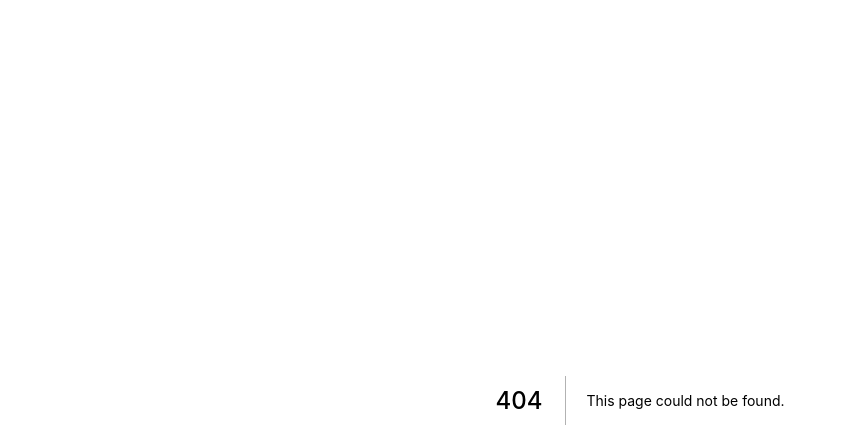
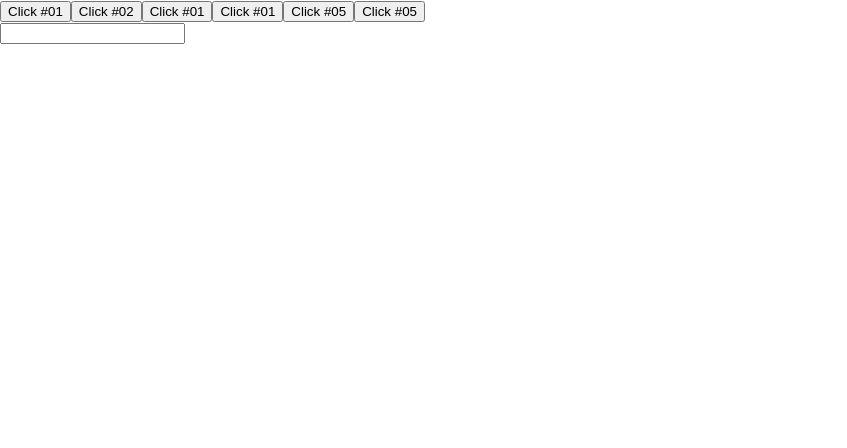
Before and after one commit to diegowinter/curso-next.js-react, a Next.js app in the folder exercicios/: page /basicos/botao in a window 1280 px wide. Before the commit this address had no page. Shown: the top 448 px of the page, without its empty margins (0-847 px from the left). Built offline with nearby package versions, Linux system fonts and the light colour scheme.

Commit message:
chamada de função via evento

```diff
--- /dev/null
+++ b/exercicios/pages/basicos/botao.jsx
@@ -0,0 +1,30 @@
+function acao1() {
+    console.log('acao1')
+}
+
+export default function botao() {
+    function acao2() {
+        console.log('acao2')
+    }
+
+    function acao5(e) {
+        console.log(e)
+    }
+
+    return (
+        <div>
+            <button onClick={acao1}>Click #01</button>
+            <button onClick={acao2}>Click #02</button>
+            <button onClick={function () {
+                console.log('acao3')
+            }}>Click #01</button>
+            <button onClick={() => console.log('acao4')}>Click #01</button>
+            <button onClick={acao5}>Click #05</button>
+            <button onClick={e => acao5(e.altKey)}>Click #05</button>
+            <div>
+                <input type='text' onChange={e => console.log(e.target.value)} />
+            </div>
+        </div>
+
+    )
+}
```
